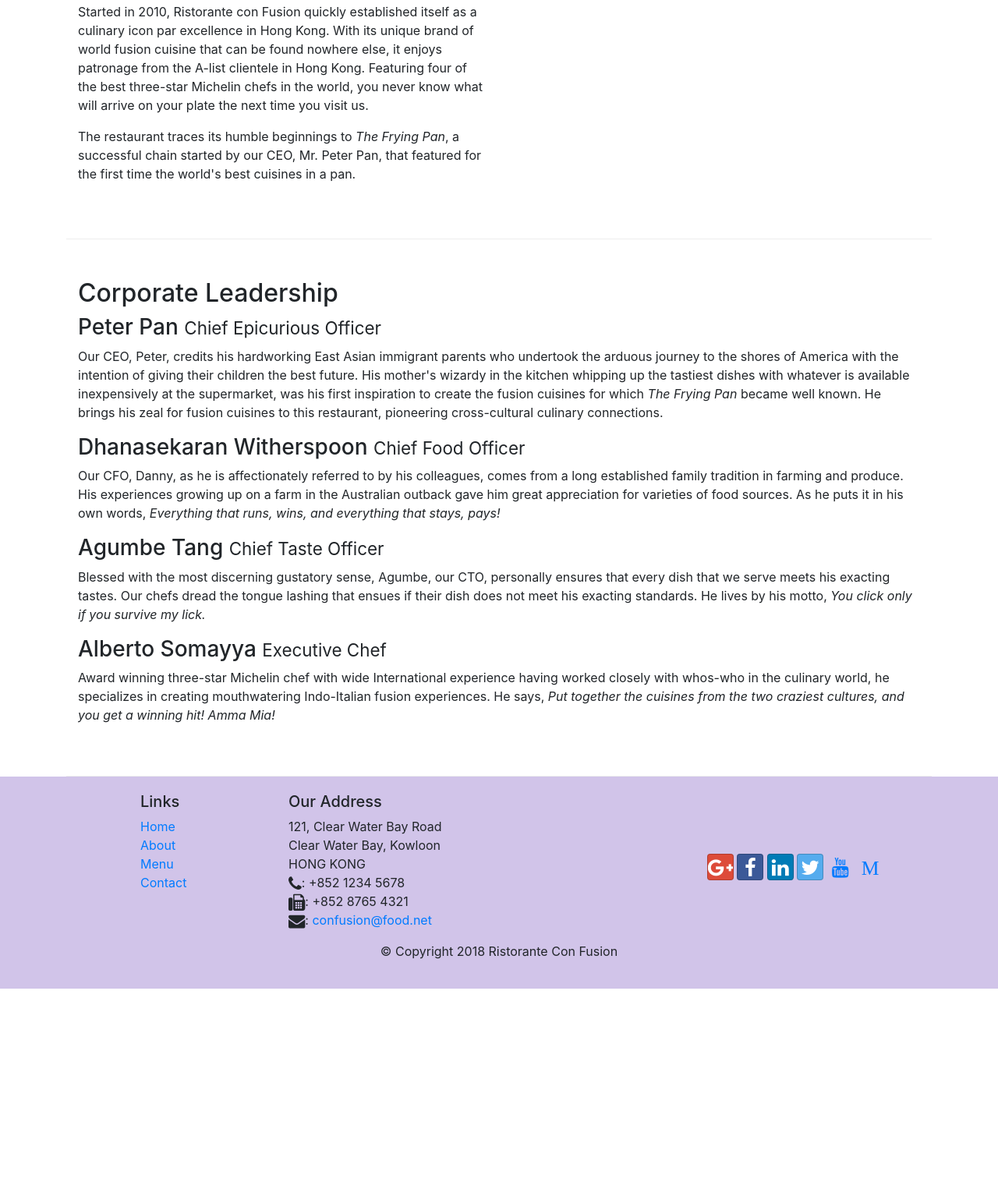
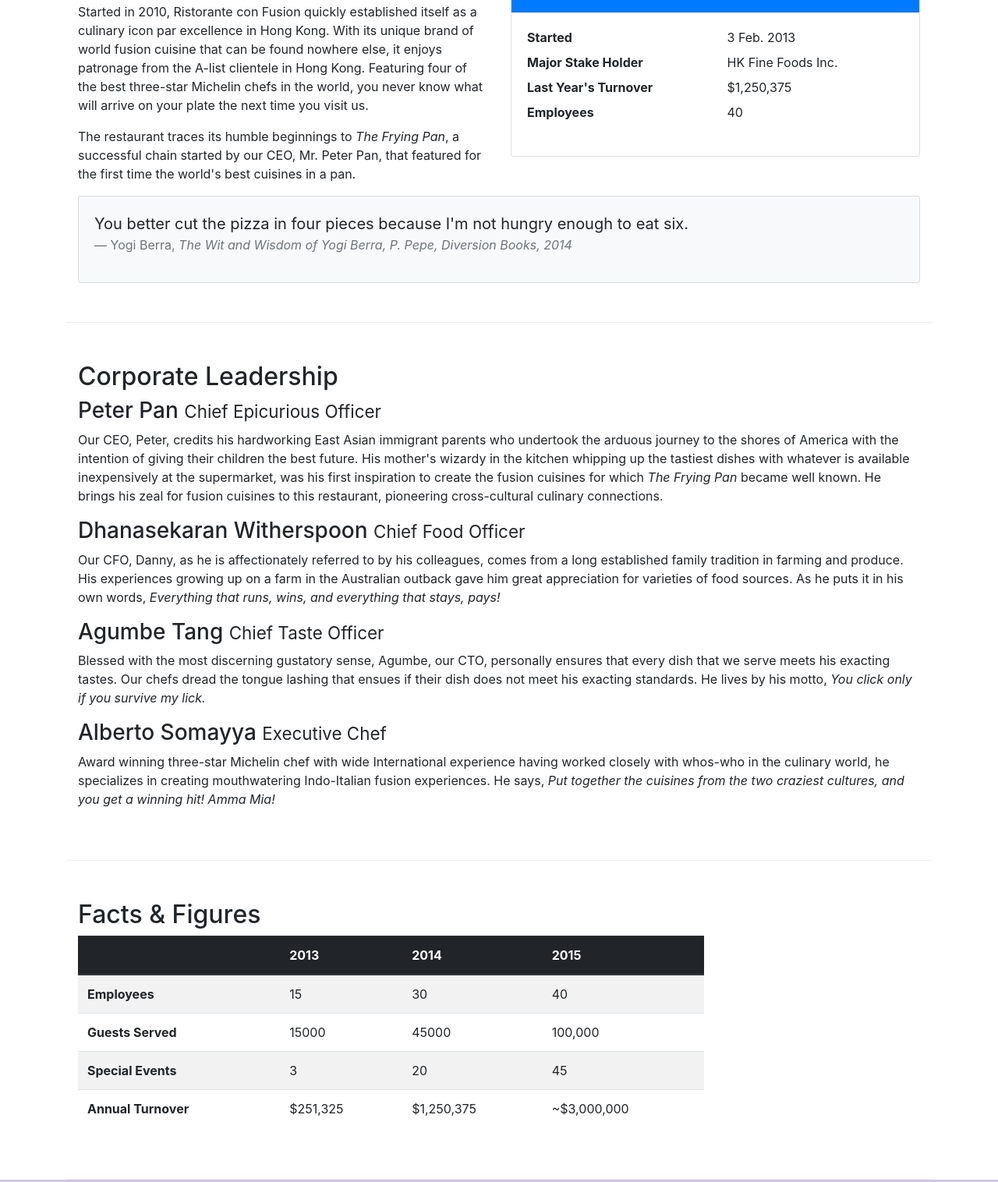
Before and after one commit to humphrey-mutuma/BS4-coursera, a website: page aboutus.html in a window 1280 px wide. Shown: the part 558-2074 px from the top of the page at 78% size. Before the commit the page ends 1826 px from the top, so only its background shows below. Drawn offline with nearby package versions, Linux system fonts and the light colour scheme.

Commit message:
tables and cards.

```diff
--- a/aboutus.html
+++ b/aboutus.html
@@ -69,6 +69,33 @@
                 <p>The restaurant traces its humble beginnings to <em>The Frying Pan</em>, a successful chain started by our CEO, Mr. Peter Pan, that featured for the first time the world's best cuisines in a pan.</p>
             </div>
             <div class="col-12 col-sm-6">
+                <div class="card">
+                    <h3 class="card-header bg-primary text-white">Facts At a Glance</h3>
+                    <div class="card-body">
+                        <dl class="row">
+                            <dt class="col-6">Started</dt>
+                            <dd class="col-6">3 Feb. 2013</dd>
+                            <dt class="col-6">Major Stake Holder</dt>
+                            <dd class="col-6">HK Fine Foods Inc.</dd>
+                            <dt class="col-6">Last Year's Turnover</dt>
+                            <dd class="col-6">$1,250,375</dd>
+                            <dt class="col-6">Employees</dt>
+                            <dd class="col-6">40</dd>
+                        </dl>
+                    </div>
+                </div>
+            </div>
+            <div class="col-12">
+                <div class="card card-body bg-light">
+                    <blockquote class="blockquote">
+                        <p class="mb-0">You better cut the pizza in four pieces because
+                            I'm not hungry enough to eat six.</p>
+                        <footer class="blockquote-footer">Yogi Berra,
+                            <cite title="Source Title">The Wit and Wisdom of Yogi Berra,
+                            P. Pepe, Diversion Books, 2014</cite>
+                        </footer>
+                    </blockquote>
+                </div>
             </div>
         </div>
 
@@ -84,6 +111,51 @@
                 <h3>Alberto Somayya <small>Executive Chef</small></h3>
                 <p class="d-none d-sm-block">Award winning three-star Michelin chef with wide International experience having worked closely with whos-who in the culinary world, he specializes in creating mouthwatering Indo-Italian fusion experiences. He says, <em>Put together the cuisines from the two craziest cultures, and you get a winning hit! Amma Mia!</em></p>
             </div>
+       </div>
+       <div class="row row-content">
+           <div class="col-12 col-sm-9">
+               <h2>Facts &amp; Figures</h2>
+               <div class="table-responsive">
+                <table class="table table-striped">
+                    <thead class="thead-dark">
+                        <tr>
+                            <th>&nbsp;</th>
+                            <th>2013</th>
+                            <th>2014</th>
+                            <th>2015</th>
+                        </tr>
+                    </thead>
+                    <tbody>
+                        <tr>
+                            <th>Employees</th>
+                            <td>15</td>
+                            <td>30</td>
+                            <td>40</td>
+                        </tr>
+                        <tr>
+                            <th>Guests Served</th>
+                            <td>15000</td>
+                            <td>45000</td>
+                            <td>100,000</td>
+                        </tr>
+                        <tr>
+                            <th>Special Events</th>
+                            <td>3</td>
+                            <td>20</td>
+                            <td>45</td>
+                        </tr>
+                        <tr>
+                            <th>Annual Turnover</th>
+                            <td>$251,325</td>
+                            <td>$1,250,375</td>
+                            <td>~$3,000,000</td>
+                        </tr>
+                    </tbody>
+                </table>
+            </div>
+
+           </div>
+           <div class="col-12 col-sm-3"></div>
        </div>
 
     </div>
```
